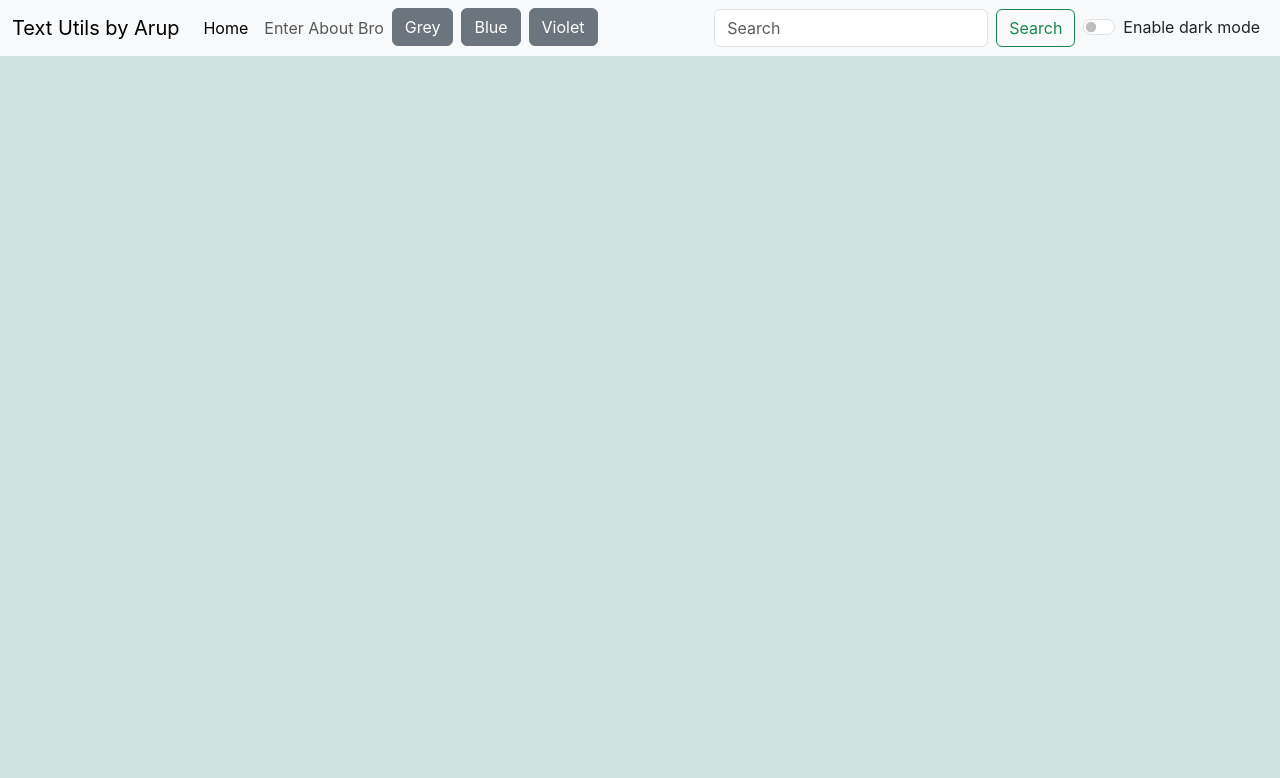
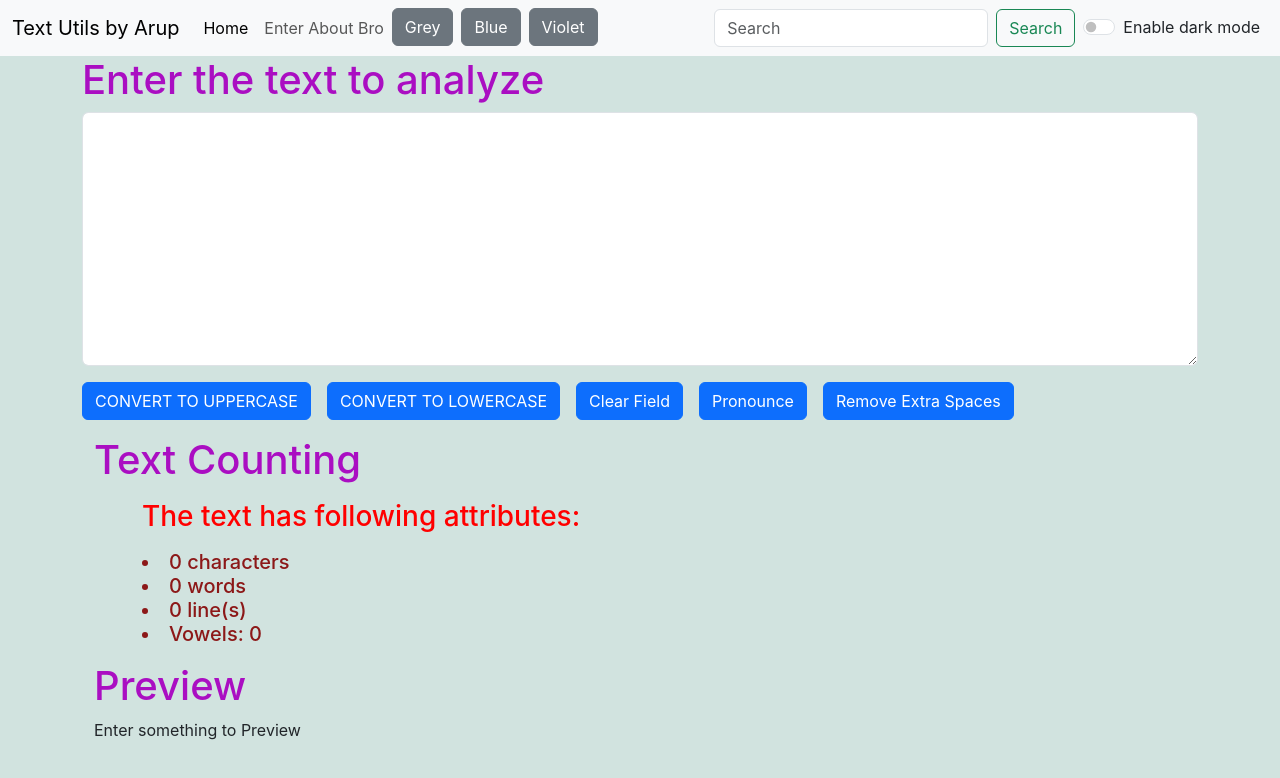
Before and after one commit to 09arup06/React-Projects, a React (Create React App) app: page /Home in a window 1280 px wide. Shown: the top 778 px of the page. Built offline with nearby package versions, Linux system fonts and the light colour scheme.

Commit message:
Fully Done

```diff
--- a/src/App.js
+++ b/src/App.js
@@ -61,6 +61,12 @@ function App() {
           < Route path="/about"
             element={<About/>}
           />
+          <Route path="React-Projects/"
+         element={ <TextForm showAlert={showAlert} head="Enter the text to analyze"/>}
+          />
+          <Route path="/Home"
+         element={ <TextForm showAlert={showAlert} head="Enter the text to analyze"/>}
+          />
           <Route path="/"
          element={ <TextForm showAlert={showAlert} head="Enter the text to analyze"/>}
           />
```
